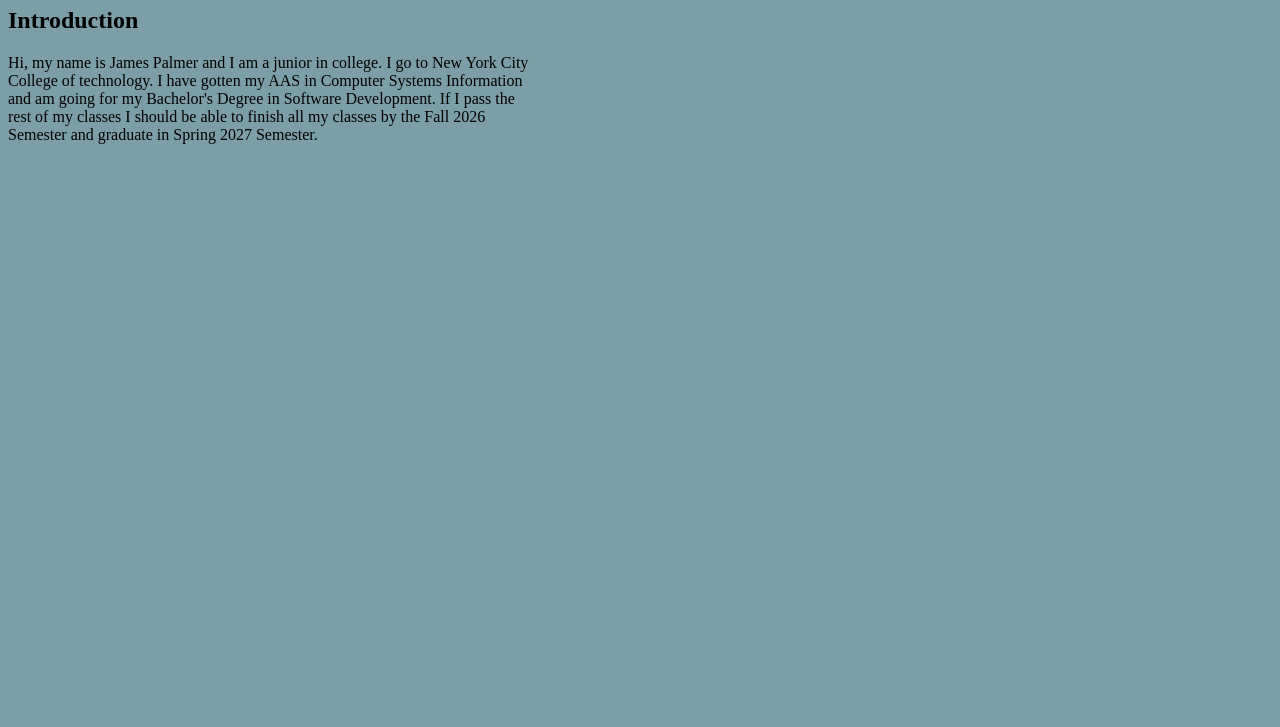
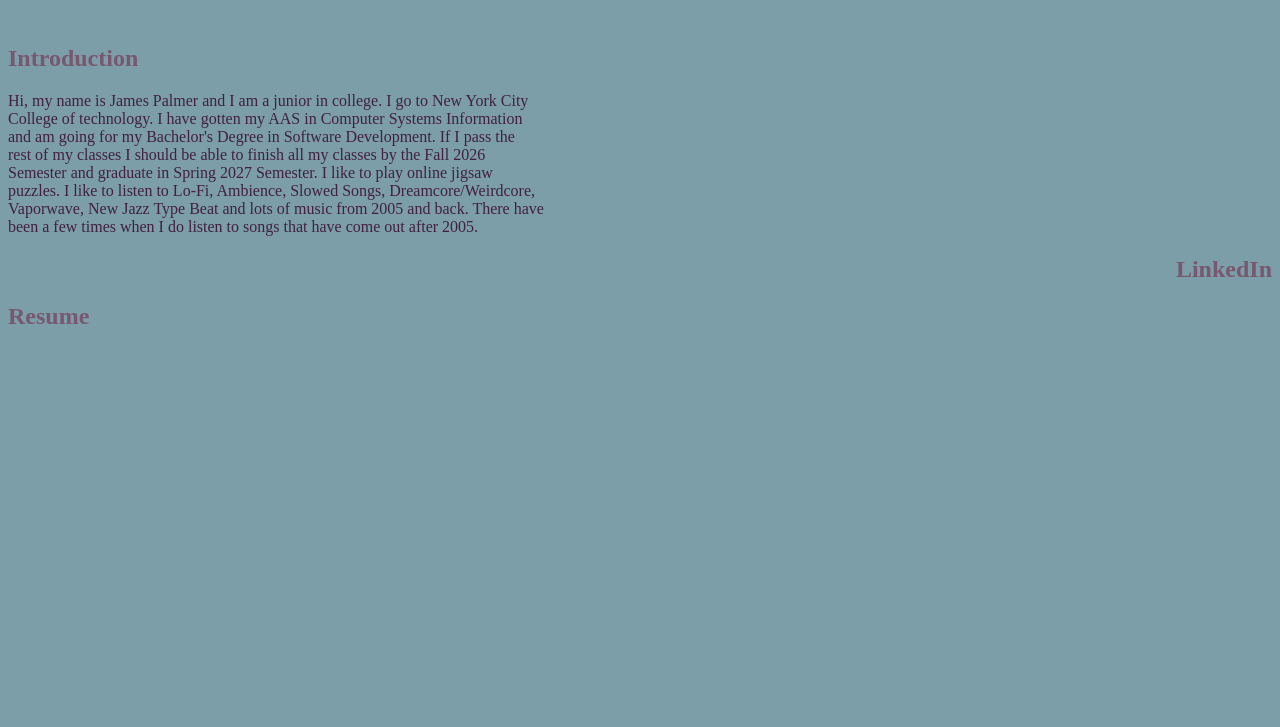
Before and after one commit to Voidncore/Personal-Website, a plain HTML site: page body.html in a window 1280 px wide. Shown: the part 73-800 px from the top of the page. Drawn offline with Linux system fonts and the light colour scheme.

Commit message:
Adding color changes and two more headers

```diff
--- a/body.html
+++ b/body.html
@@ -8,7 +8,15 @@
 </head>
     <h1>My Personal Website</h1>
 <body>
+    <img src="">
     <h2> Introduction </h2>
-    <p>Hi, my name is James Palmer and I am a junior in college. I go to New York City<br /> College of technology. I have gotten my AAS in Computer Systems Information<br /> and am going for my Bachelor's Degree in Software Development. If I pass the<br /> rest of my classes I should be able to finish all my classes by the Fall 2026<br /> Semester and graduate in Spring 2027 Semester.</p>
+    <p>Hi, my name is James Palmer and I am a junior in college. I go to New York City <br /> College of technology. I have gotten my AAS in Computer Systems Information <br /> and am going for my Bachelor's Degree in Software Development. If I pass the <br /> rest of my classes I should be able to finish all my classes by the Fall 2026 <br /> Semester and graduate in Spring 2027 Semester. I like to play online jigsaw <br /> puzzles. I like to listen to Lo-Fi, Ambience, Slowed Songs, Dreamcore/Weirdcore, <br /> Vaporwave, New Jazz Type Beat and lots of music from 2005 and back. There have <br /> been a few times when I do listen to songs that have come out after 2005.
+    </p>
+
+    <h2 style="text-align: right;">LinkedIn</h2>
+
+    <h2>Resume</h2>
+
+
 </body>
 </html>
--- a/style.css
+++ b/style.css
@@ -3,5 +3,15 @@
 }
 
 h1 {
+    color: #92374D;
     text-align: center;
 }
+
+h2 {
+    color: #78586F;
+
+}
+
+p {
+    color: #422040;
+}
```
